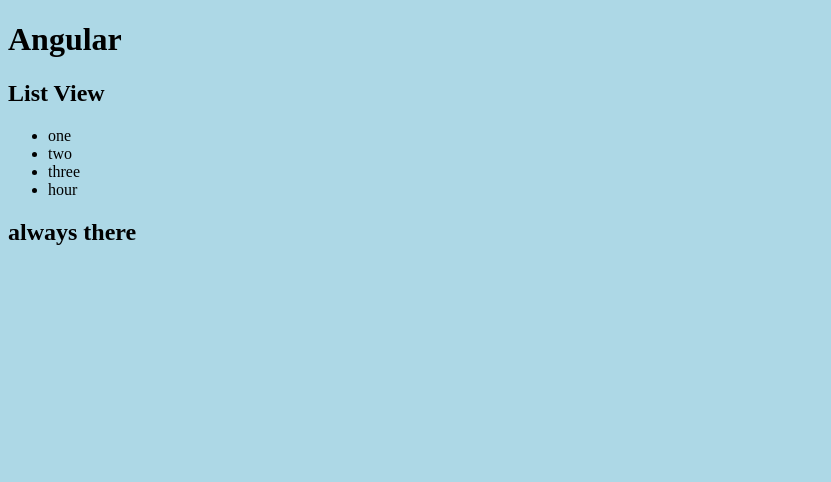
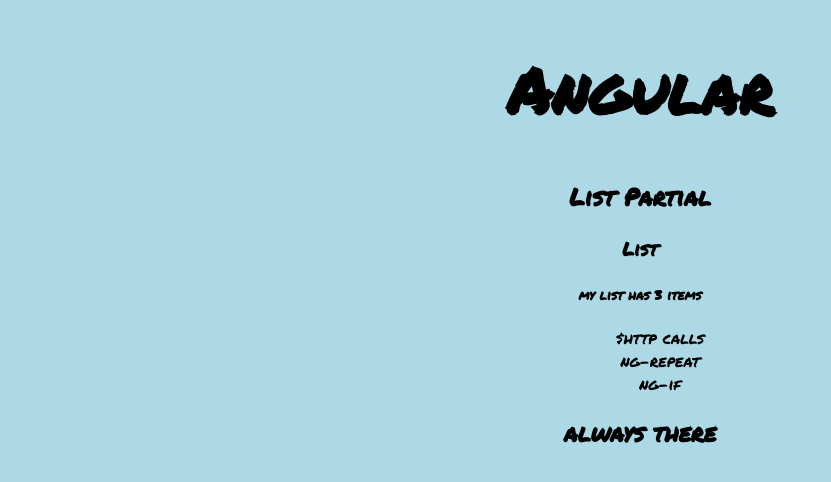
Before and after one commit to lukewalt/inclass-angular, a website: page index.html at #!/list in a window 1280 px wide. Shown: the whole page, without its empty margins (0-831 px from the left). Drawn offline with nearby package versions, Linux system fonts and the light colour scheme.

Commit message:
added ng-repeat method to display list items in the DOM

```diff
--- a/app.js
+++ b/app.js
@@ -27,8 +27,12 @@
 })
 
 // -------------------- LIST --------------------------
-app.controller('ListCtrl', function($scope){
-
+app.controller('ListCtrl', function($scope, $http){
     console.log("here is the list controller");
 
+    $http.get(`list.json`)
+    .then(function(val) {
+        console.log(val.data.list);
+        $scope.list = val.data.list
+    })
 })
--- a/index.html
+++ b/index.html
@@ -3,6 +3,7 @@
     <head>
         <meta charset="utf-8">
         <title>In Class Angular</title>
+        <link href="https://fonts.googleapis.com/css?family=Permanent+Marker" rel="stylesheet">
         <link rel="stylesheet" href="main.css">
     </head>
     <body ng-app="MonkeyButtApp">
--- a/main.css
+++ b/main.css
@@ -1,3 +1,13 @@
 body {
     background-color: lightblue;
+    text-align: center;
+    font-family: 'Permanent Marker', cursive;
 }
+
+ul {
+    list-style: none;
+}
+
+h1 {
+    font-size: 4em;
+}
--- a/partials/list.html
+++ b/partials/list.html
@@ -1,7 +1,9 @@
-<h2>List View</h2>
+<h2>List Partial</h2>
+
+<h3>List</h3>
+
+<h5 ng-if="list.length == 3">my list has 3 items</h5>
+
 <ul>
-    <li>one</li>
-    <li>two</li>
-    <li>three</li>
-    <li>hour</li>
+    <li ng-repeat="listItem in list">{{listItem}}</li>
 </ul>
```
Also changed, not shown: partials/main.html (+1 -3 lines).
